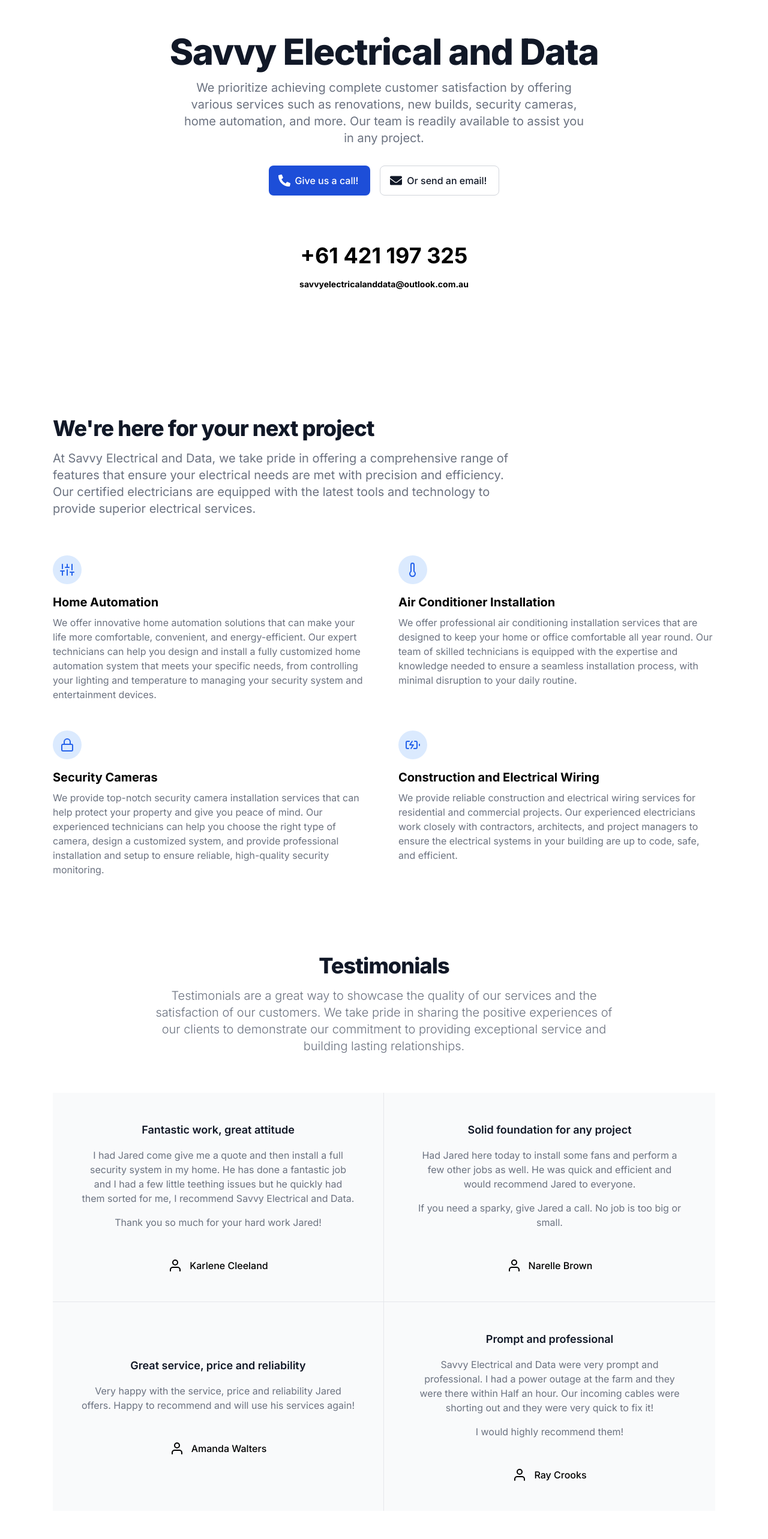
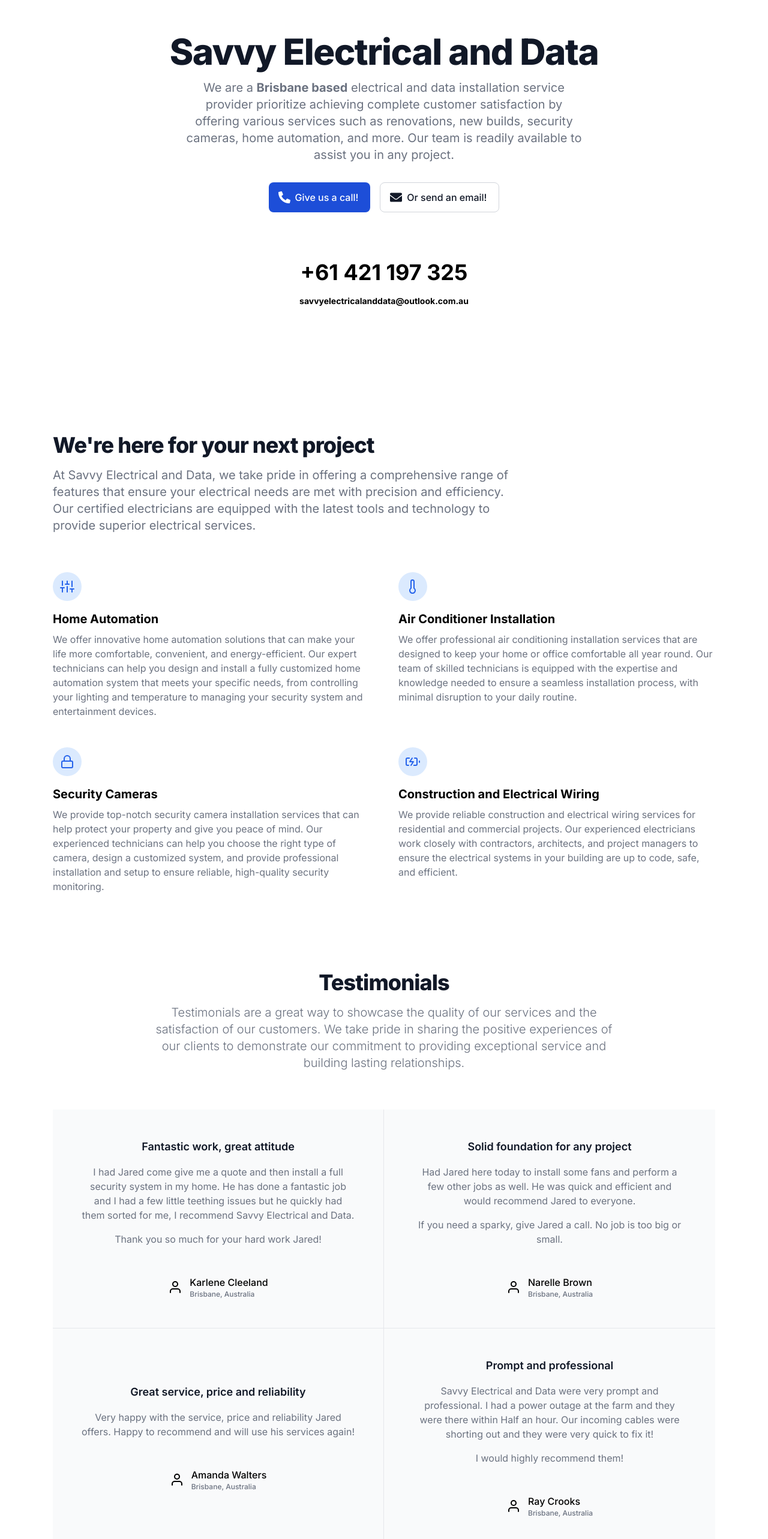
Before and after one commit to zpuckeridge/savvyelectricalanddata.com.au, a Next.js app: page / in a window 1280 px wide. Shown: the part 220-2786 px from the top of the page at 60% size. Built offline with nearby package versions, Linux system fonts and the light colour scheme.

Commit message:
feat: added location references ot make it clear business is based in brisbane

```diff
--- a/components/CTA.tsx
+++ b/components/CTA.tsx
@@ -11,8 +11,7 @@ export default function CTA() {
             Electrical and Data has to offer? Contact us today to schedule a
             consultation with one of our experienced technicians and see how we
             can help you with your electrical needs. Let us show you why we are
-            the top choice for quality electrical services in South East
-            Queensland.
+            the top choice for quality electrical services in Brisbane.
           </p>
         </div>
         <div>
--- a/components/Hero.tsx
+++ b/components/Hero.tsx
@@ -8,10 +8,11 @@ export default function Hero() {
           Savvy Electrical and Data
         </h1>
         <p className="mb-8 text-lg font-normal text-gray-500 lg:text-xl sm:px-16 xl:px-48 dark:text-gray-400">
-          We prioritize achieving complete customer satisfaction by offering
-          various services such as renovations, new builds, security cameras,
-          home automation, and more. Our team is readily available to assist you
-          in any project.
+          We are a <span className="font-bold">Brisbane based</span> electrical
+          and data installation service provider prioritize achieving complete
+          customer satisfaction by offering various services such as
+          renovations, new builds, security cameras, home automation, and more.
+          Our team is readily available to assist you in any project.
         </p>
         <div className="flex flex-col mb-8 lg:mb-16 space-y-4 sm:flex-row sm:justify-center sm:space-y-0 sm:space-x-4">
           <a
--- a/components/Testimonials.tsx
+++ b/components/Testimonials.tsx
@@ -33,8 +33,9 @@ export default function Testimonials() {
             </blockquote>
             <figcaption className="flex justify-center items-center space-x-3">
               <FiUser className="w-6 h-6" />
-              <div className="space-y-0.5 font-medium dark:text-white text-left">
+              <div className="font-medium dark:text-white text-left">
                 <div>Karlene Cleeland</div>
+                <p className="text-xs text-gray-500">Brisbane, Australia</p>
               </div>
             </figcaption>
           </figure>
@@ -55,8 +56,9 @@ export default function Testimonials() {
             </blockquote>
             <figcaption className="flex justify-center items-center space-x-3">
               <FiUser className="w-6 h-6" />
-              <div className="space-y-0.5 font-medium dark:text-white text-left">
+              <div className="font-medium dark:text-white text-left">
                 <div>Narelle Brown</div>
+                <p className="text-xs text-gray-500">Brisbane, Australia</p>
               </div>
             </figcaption>
           </figure>
@@ -72,8 +74,9 @@ export default function Testimonials() {
             </blockquote>
             <figcaption className="flex justify-center items-center space-x-3">
               <FiUser className="w-6 h-6" />
-              <div className="space-y-0.5 font-medium dark:text-white text-left">
+              <div className="font-medium dark:text-white text-left">
                 <div>Amanda Walters</div>
+                <p className="text-xs text-gray-500">Brisbane, Australia</p>
               </div>
             </figcaption>
           </figure>
@@ -92,8 +95,9 @@ export default function Testimonials() {
             </blockquote>
             <figcaption className="flex justify-center items-center space-x-3">
               <FiUser className="w-6 h-6" />
-              <div className="space-y-0.5 font-medium dark:text-white text-left">
+              <div className="font-medium dark:text-white text-left">
                 <div>Ray Crooks</div>
+                <p className="text-xs text-gray-500">Brisbane, Australia</p>
               </div>
             </figcaption>
           </figure>
--- a/pages/index.tsx
+++ b/pages/index.tsx
@@ -13,7 +13,7 @@ export default function Home() {
         <title>Home | Savvy Electrical and Data</title>
         <meta
           name="description"
-          content="We prioritize achieving complete customer satisfaction by offering various services such as renovations, new builds, security cameras, home automation, and more. Our team is readily available to assist you in any project."
+          content="We are a Brisbane based electrical and data installation service provider prioritize achieving complete customer satisfaction by offering various services such as renovations, new builds, security cameras, home automation, and more. Our team is readily available to assist you in any project."
         />
       </Head>
       <nav className="sticky top-8 z-[99]">
--- a/pages/privacy-policy.tsx
+++ b/pages/privacy-policy.tsx
@@ -9,7 +9,7 @@ export default function PrivacyPolicy() {
         <title>Privacy Policy | Savvy Electrical and Data</title>
         <meta
           name="description"
-          content="We prioritize achieving complete customer satisfaction by offering various services such as renovations, new builds, security cameras, home automation, and more. Our team is readily available to assist you in any project."
+          content="We are a Brisbane based electrical and data installation service provider prioritize achieving complete customer satisfaction by offering various services such as renovations, new builds, security cameras, home automation, and more. Our team is readily available to assist you in any project."
         />
       </Head>
       <div className="mx-auto max-w-4xl p-8 py-16">
```
